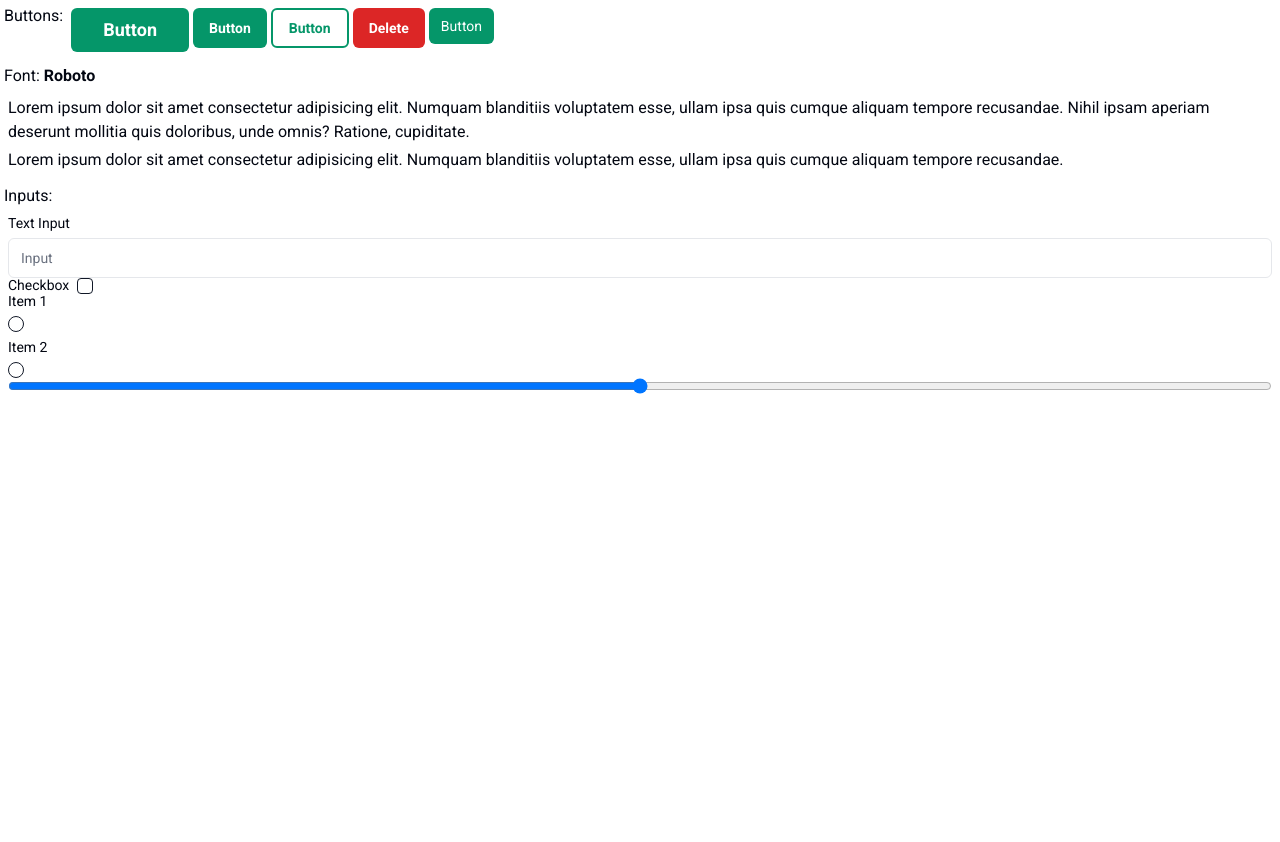
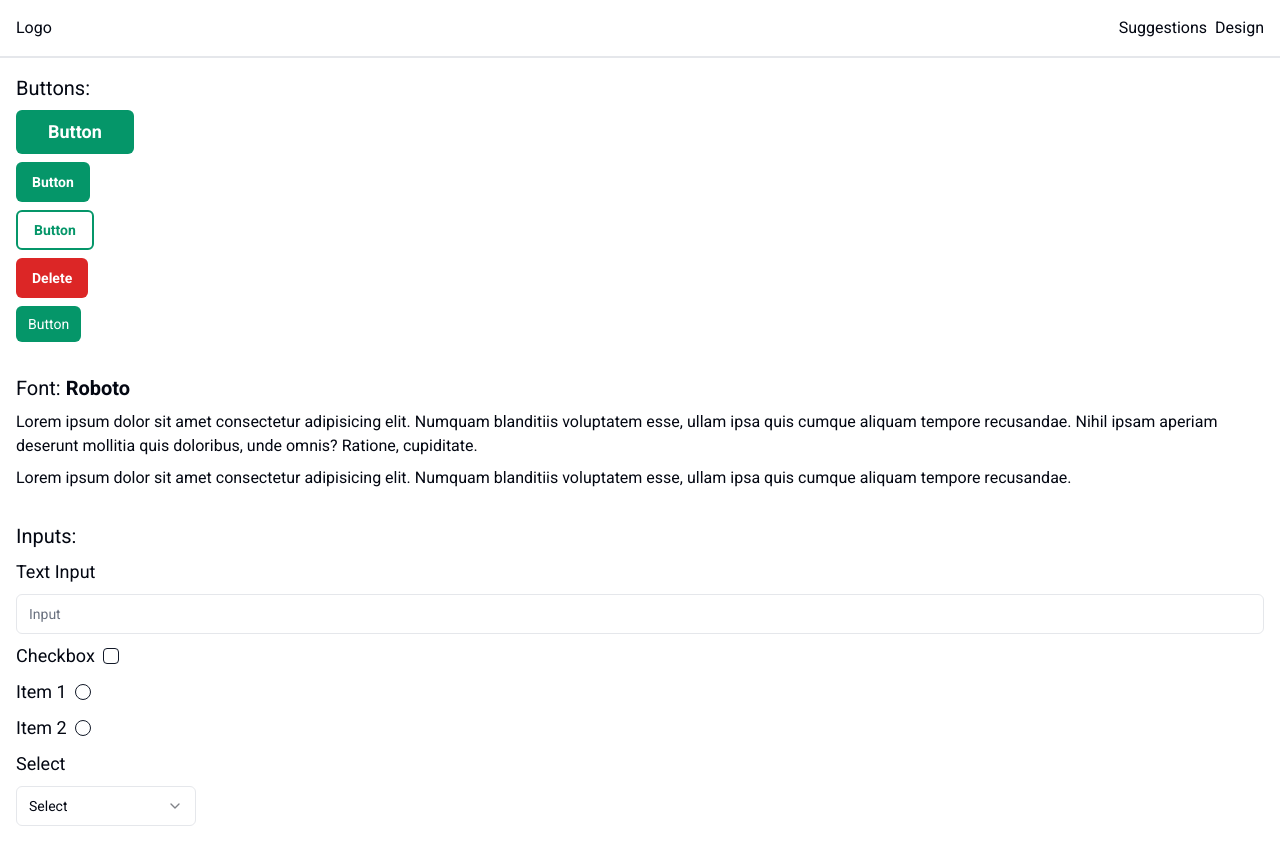
Before and after one commit to lukas-laas/design-system, a Next.js app: page /design-system in a window 1280 px wide. Before the commit the page ends 800 px from the top, so only its background shows below. Built offline with nearby package versions, Linux system fonts and the light colour scheme.

Commit message:
add map and adjust styling

```diff
--- a/package.json
+++ b/package.json
@@ -12,11 +12,13 @@
     "@radix-ui/react-checkbox": "^1.1.1",
     "@radix-ui/react-label": "^2.1.0",
     "@radix-ui/react-radio-group": "^1.2.0",
+    "@radix-ui/react-select": "^2.1.1",
     "@radix-ui/react-slot": "^1.1.0",
     "class-variance-authority": "^0.7.0",
     "clsx": "^2.1.1",
     "lucide-react": "^0.424.0",
     "next": "14.2.5",
+    "ol": "^10.0.0",
     "react": "^18",
     "react-dom": "^18",
     "tailwind-merge": "^2.4.0",
--- /dev/null
+++ b/src/app/_components/headings.tsx
@@ -0,0 +1,13 @@
+import { ReactNode } from "react";
+
+export function H1({ children }: { children: ReactNode }) {
+  return <h1 className="text-2xl">{children}</h1>;
+}
+
+export function H2({ children }: { children: ReactNode }) {
+  return <h2 className="text-xl">{children}</h2>;
+}
+
+export function H3({ children }: { children: ReactNode }) {
+  return <h2 className="text-lg">{children}</h2>;
+}
--- a/src/app/_components/index.ts
+++ b/src/app/_components/index.ts
@@ -1 +1,3 @@
 export * from "./buttons";
+export * from "./inputs";
+export * from "./nav";
--- a/src/app/_components/inputs.tsx
+++ b/src/app/_components/inputs.tsx
@@ -2,6 +2,13 @@
 import { Input } from "@/components/ui/input";
 import { Label } from "@/components/ui/label";
 import { RadioGroup, RadioGroupItem } from "@/components/ui/radio-group";
+import {
+  Select,
+  SelectContent,
+  SelectItem,
+  SelectTrigger,
+  SelectValue,
+} from "@/components/ui/select";
 import { ReactNode } from "react";
 
 type InputProps = {
@@ -22,8 +29,10 @@
   row?: boolean;
 }) {
   return (
-    <div className={`flex ${row ? "flex-row" : "flex-col"}  gap-2 `}>
-      <Label htmlFor={name} className="capitalize">
+    <div
+      className={`flex ${row ? "flex-row items-center" : "flex-col"}  gap-2 `}
+    >
+      <Label htmlFor={name} className="capitalize text-lg">
         {label}
       </Label>
       {children}
@@ -52,7 +61,7 @@
     <RadioGroup name={name}>
       {items.map((item) => {
         return (
-          <InputWrapper name={item.label} label={item.label}>
+          <InputWrapper name={item.label} label={item.label} row={true}>
             <RadioGroupItem value={item.value} />
           </InputWrapper>
         );
@@ -60,3 +69,28 @@
     </RadioGroup>
   );
 }
+
+export function SelectCustom({
+  name,
+  options,
+  placeholder,
+}: {
+  placeholder: string;
+  name: string;
+  options: any[];
+}) {
+  return (
+    <InputWrapper name={name} label={name}>
+      <Select>
+        <SelectTrigger className="w-[180px]">
+          <SelectValue placeholder={placeholder ? placeholder : options[0]} />
+        </SelectTrigger>
+        <SelectContent>
+          {options.map((item) => {
+            return <SelectItem value={item.value}>{item.label}</SelectItem>;
+          })}
+        </SelectContent>
+      </Select>
+    </InputWrapper>
+  );
+}
--- /dev/null
+++ b/src/app/_components/layout.tsx
@@ -0,0 +1,9 @@
+import { ReactNode } from "react";
+
+export function Section({ children }: { children: ReactNode }) {
+  return <div className="flex gap-2 flex-wrap p-4 flex-col">{children}</div>;
+}
+
+export function Content({ children }: { children: ReactNode }) {
+  return <div className="flex flex-col gap-2">{children}</div>;
+}
--- /dev/null
+++ b/src/app/_components/map.tsx
@@ -0,0 +1,34 @@
+"use client";
+import { useEffect, useRef } from "react";
+import "ol/ol.css";
+import Map from "ol/Map";
+import View from "ol/View";
+import TileLayer from "ol/layer/Tile";
+import OSM from "ol/source/OSM";
+
+export default function MapCustom() {
+  useEffect(() => {
+    const osmLayer = new TileLayer({
+      preload: Infinity,
+      source: new OSM(),
+    });
+
+    const map = new Map({
+      target: "map",
+      layers: [osmLayer],
+      view: new View({
+        center: [0, 0],
+        zoom: 0,
+      }),
+    });
+    return () => map.setTarget(undefined);
+  }, []);
+
+  return (
+    <div
+      style={{ height: "100%", width: "100%" }}
+      id="map"
+      className="map-container"
+    />
+  );
+}
--- /dev/null
+++ b/src/app/_components/nav.tsx
@@ -0,0 +1,14 @@
+import Link from "next/link";
+
+export function Nav() {
+  return (
+    <header className="w-full flex justify-between p-4 border-b-2">
+      <Link href={"/"}>Logo</Link>
+
+      <div className="flex flex-row gap-2">
+        <Link href={"/design-system"}>Suggestions</Link>
+        <Link href={"/design-system"}>Design</Link>
+      </div>
+    </header>
+  );
+}
--- a/src/app/design-system/page.tsx
+++ b/src/app/design-system/page.tsx
@@ -5,26 +5,33 @@
   ButtonSecondary,
   ButtonSmall,
 } from "../_components";
-import { CheckboxCustom, RadioCustom, TextInput } from "../_components/inputs";
+import {
+  CheckboxCustom,
+  RadioCustom,
+  SelectCustom,
+  TextInput,
+} from "../_components";
+import { H2 } from "../_components/headings";
+import { Content, Section } from "../_components/layout";
 
 export default function DesignSystem() {
   return (
     <>
-      <div className="flex gap-1 flex-wrap p-1">
-        <h2>Buttons:</h2>
-        <div className="flex gap-1 flex-wrap p-1">
+      <Section>
+        <H2>Buttons:</H2>
+        <Content>
           <ButtonCTA text="Button" />
           <ButtonPrimary text="Button" />
           <ButtonSecondary text="Button" />
           <ButtonDelete />
           <ButtonSmall text="button" />
-        </div>
-      </div>
-      <div className="flex gap-1 flex-wrap p-1">
-        <h2>
+        </Content>
+      </Section>
+      <Section>
+        <H2>
           Font: <strong>Roboto</strong>
-        </h2>
-        <div className="flex gap-1 flex-wrap p-1">
+        </H2>
+        <Content>
           <p>
             Lorem ipsum dolor sit amet consectetur adipisicing elit. Numquam
             blanditiis voluptatem esse, ullam ipsa quis cumque aliquam tempore
@@ -36,11 +43,11 @@
             blanditiis voluptatem esse, ullam ipsa quis cumque aliquam tempore
             recusandae.
           </p>
-        </div>
-      </div>
-      <div className="flex gap-1 flex-wrap p-1 flex-col">
-        <h2>Inputs:</h2>
-        <div className="p-1 flex flex-col">
+        </Content>
+      </Section>
+      <Section>
+        <H2>Inputs:</H2>
+        <Content>
           <TextInput
             placeholder="input"
             label={"text input"}
@@ -58,9 +65,16 @@
             ]}
             name={"Radio group"}
           />
-          <input type="range" />
-        </div>
-      </div>
+          <SelectCustom
+            options={[
+              { value: "1", label: "item 1" },
+              { value: "2", label: "item 2" },
+            ]}
+            name={"Select"}
+            placeholder={"Select"}
+          />
+        </Content>
+      </Section>
       {/* <div>
         <div>Layout stuff, card etc</div>
       </div>
--- a/src/app/layout.tsx
+++ b/src/app/layout.tsx
@@ -1,6 +1,7 @@
 import type { Metadata } from "next";
 import { Roboto } from "next/font/google";
 import "./globals.css";
+import { Nav } from "./_components";
 
 const roboto = Roboto({
   weight: ["400", "700"],
@@ -21,7 +22,10 @@
 }>) {
   return (
     <html lang="en">
-      <body className={roboto.className}>{children}</body>
+      <body className={`${roboto.className} h-screen`}>
+        <Nav />
+        {children}
+      </body>
     </html>
   );
 }
--- a/src/app/page.tsx
+++ b/src/app/page.tsx
@@ -1,3 +1,9 @@
+import MapCustom from "./_components/map";
+
 export default function Home() {
-  return <main></main>;
+  return (
+    <main className="w-full h-full">
+      <MapCustom />
+    </main>
+  );
 }
--- /dev/null
+++ b/src/components/ui/select.tsx
@@ -0,0 +1,160 @@
+"use client"
+
+import * as React from "react"
+import * as SelectPrimitive from "@radix-ui/react-select"
+import { Check, ChevronDown, ChevronUp } from "lucide-react"
+
+import { cn } from "@/lib/utils"
+
+const Select = SelectPrimitive.Root
+
+const SelectGroup = SelectPrimitive.Group
+
+const SelectValue = SelectPrimitive.Value
+
+const SelectTrigger = React.forwardRef<
+  React.ElementRef<typeof SelectPrimitive.Trigger>,
+  React.ComponentPropsWithoutRef<typeof SelectPrimitive.Trigger>
+>(({ className, children, ...props }, ref) => (
+  <SelectPrimitive.Trigger
+    ref={ref}
+    className={cn(
+      "flex h-10 w-full items-center justify-between rounded-md border border-input bg-background px-3 py-2 text-sm ring-offset-background placeholder:text-muted-foreground focus:outline-none focus:ring-2 focus:ring-ring focus:ring-offset-2 disabled:cursor-not-allowed disabled:opacity-50 [&>span]:line-clamp-1",
+      className
+    )}
+    {...props}
+  >
+    {children}
+    <SelectPrimitive.Icon asChild>
+      <ChevronDown className="h-4 w-4 opacity-50" />
+    </SelectPrimitive.Icon>
+  </SelectPrimitive.Trigger>
+))
+SelectTrigger.displayName = SelectPrimitive.Trigger.displayName
+
+const SelectScrollUpButton = React.forwardRef<
+  React.ElementRef<typeof SelectPrimitive.ScrollUpButton>,
+  React.ComponentPropsWithoutRef<typeof SelectPrimitive.ScrollUpButton>
+>(({ className, ...props }, ref) => (
+  <SelectPrimitive.ScrollUpButton
+    ref={ref}
+    className={cn(
+      "flex cursor-default items-center justify-center py-1",
+      className
+    )}
+    {...props}
+  >
+    <ChevronUp className="h-4 w-4" />
+  </SelectPrimitive.ScrollUpButton>
+))
+SelectScrollUpButton.displayName = SelectPrimitive.ScrollUpButton.displayName
+
+const SelectScrollDownButton = React.forwardRef<
+  React.ElementRef<typeof SelectPrimitive.ScrollDownButton>,
+  React.ComponentPropsWithoutRef<typeof SelectPrimitive.ScrollDownButton>
+>(({ className, ...props }, ref) => (
+  <SelectPrimitive.ScrollDownButton
+    ref={ref}
+    className={cn(
+      "flex cursor-default items-center justify-center py-1",
+      className
+    )}
+    {...props}
+  >
+    <ChevronDown className="h-4 w-4" />
+  </SelectPrimitive.ScrollDownButton>
+))
+SelectScrollDownButton.displayName =
+  SelectPrimitive.ScrollDownButton.displayName
+
+const SelectContent = React.forwardRef<
+  React.ElementRef<typeof SelectPrimitive.Content>,
+  React.ComponentPropsWithoutRef<typeof SelectPrimitive.Content>
+>(({ className, children, position = "popper", ...props }, ref) => (
+  <SelectPrimitive.Portal>
+    <SelectPrimitive.Content
+      ref={ref}
+      className={cn(
+        "relative z-50 max-h-96 min-w-[8rem] overflow-hidden rounded-md border bg-popover text-popover-foreground shadow-md data-[state=open]:animate-in data-[state=closed]:animate-out data-[state=closed]:fade-out-0 data-[state=open]:fade-in-0 data-[state=closed]:zoom-out-95 data-[state=open]:zoom-in-95 data-[side=bottom]:slide-in-from-top-2 data-[side=left]:slide-in-from-right-2 data-[side=right]:slide-in-from-left-2 data-[side=top]:slide-in-from-bottom-2",
+        position === "popper" &&
+          "data-[side=bottom]:translate-y-1 data-[side=left]:-translate-x-1 data-[side=right]:translate-x-1 data-[side=top]:-translate-y-1",
+        className
+      )}
+      position={position}
+      {...props}
+    >
+      <SelectScrollUpButton />
+      <SelectPrimitive.Viewport
+        className={cn(
+          "p-1",
+          position === "popper" &&
+            "h-[var(--radix-select-trigger-height)] w-full min-w-[var(--radix-select-trigger-width)]"
+        )}
+      >
+        {children}
+      </SelectPrimitive.Viewport>
+      <SelectScrollDownButton />
+    </SelectPrimitive.Content>
+  </SelectPrimitive.Portal>
+))
+SelectContent.displayName = SelectPrimitive.Content.displayName
+
+const SelectLabel = React.forwardRef<
+  React.ElementRef<typeof SelectPrimitive.Label>,
+  React.ComponentPropsWithoutRef<typeof SelectPrimitive.Label>
+>(({ className, ...props }, ref) => (
+  <SelectPrimitive.Label
+    ref={ref}
+    className={cn("py-1.5 pl-8 pr-2 text-sm font-semibold", className)}
+    {...props}
+  />
+))
+SelectLabel.displayName = SelectPrimitive.Label.displayName
+
+const SelectItem = React.forwardRef<
+  React.ElementRef<typeof SelectPrimitive.Item>,
+  React.ComponentPropsWithoutRef<typeof SelectPrimitive.Item>
+>(({ className, children, ...props }, ref) => (
+  <SelectPrimitive.Item
+    ref={ref}
+    className={cn(
+      "relative flex w-full cursor-default select-none items-center rounded-sm py-1.5 pl-8 pr-2 text-sm outline-none focus:bg-accent focus:text-accent-foreground data-[disabled]:pointer-events-none data-[disabled]:opacity-50",
+      className
+    )}
+    {...props}
+  >
+    <span className="absolute left-2 flex h-3.5 w-3.5 items-center justify-center">
+      <SelectPrimitive.ItemIndicator>
+        <Check className="h-4 w-4" />
+      </SelectPrimitive.ItemIndicator>
+    </span>
+
+    <SelectPrimitive.ItemText>{children}</SelectPrimitive.ItemText>
+  </SelectPrimitive.Item>
+))
+SelectItem.displayName = SelectPrimitive.Item.displayName
+
+const SelectSeparator = React.forwardRef<
+  React.ElementRef<typeof SelectPrimitive.Separator>,
+  React.ComponentPropsWithoutRef<typeof SelectPrimitive.Separator>
+>(({ className, ...props }, ref) => (
+  <SelectPrimitive.Separator
+    ref={ref}
+    className={cn("-mx-1 my-1 h-px bg-muted", className)}
+    {...props}
+  />
+))
+SelectSeparator.displayName = SelectPrimitive.Separator.displayName
+
+export {
+  Select,
+  SelectGroup,
+  SelectValue,
+  SelectTrigger,
+  SelectContent,
+  SelectLabel,
+  SelectItem,
+  SelectSeparator,
+  SelectScrollUpButton,
+  SelectScrollDownButton,
+}
```
Also changed, not shown: src/app/_components/buttons.tsx (+5 -5 lines), 1 other file (tests, documents, lock files or other folders).
